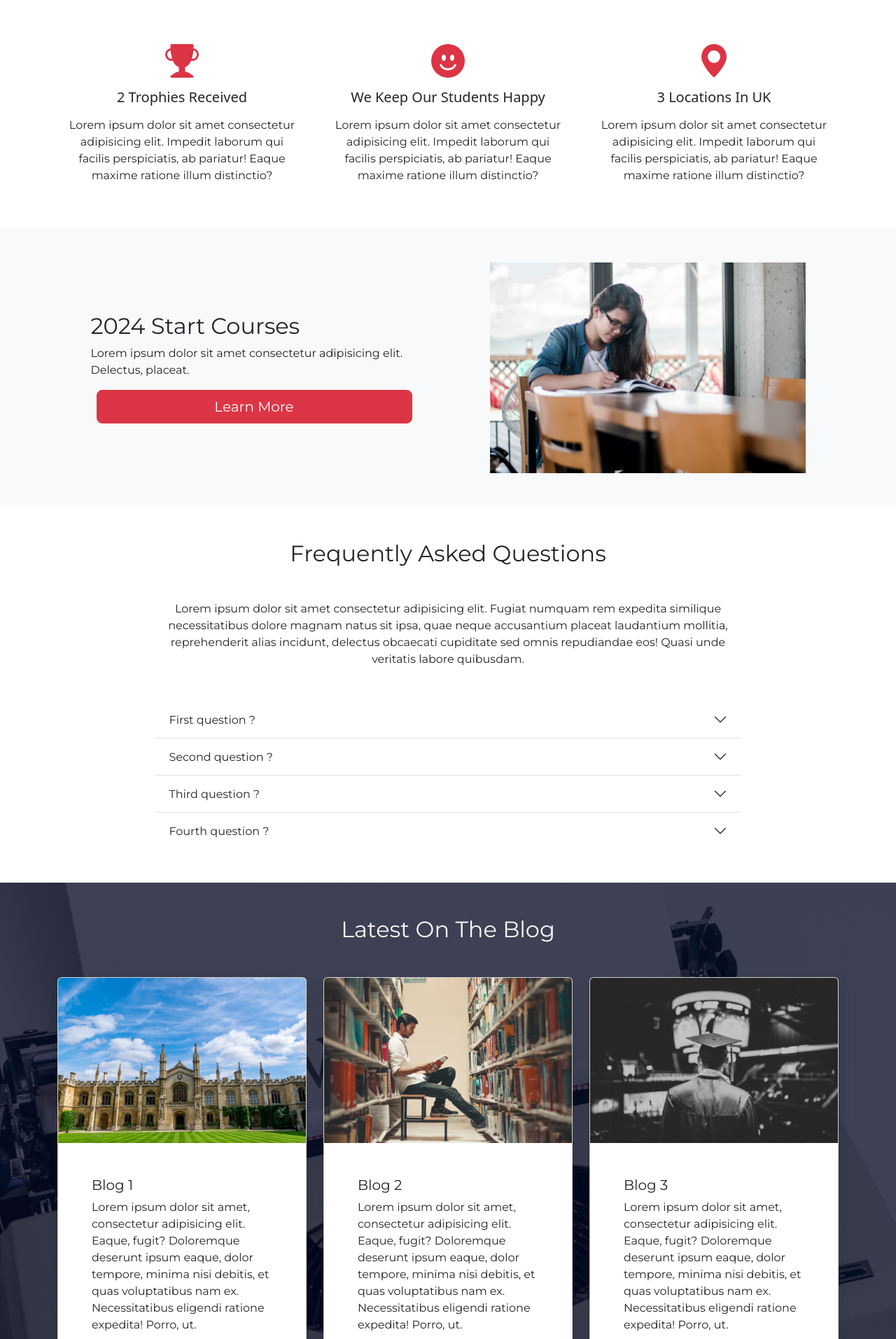
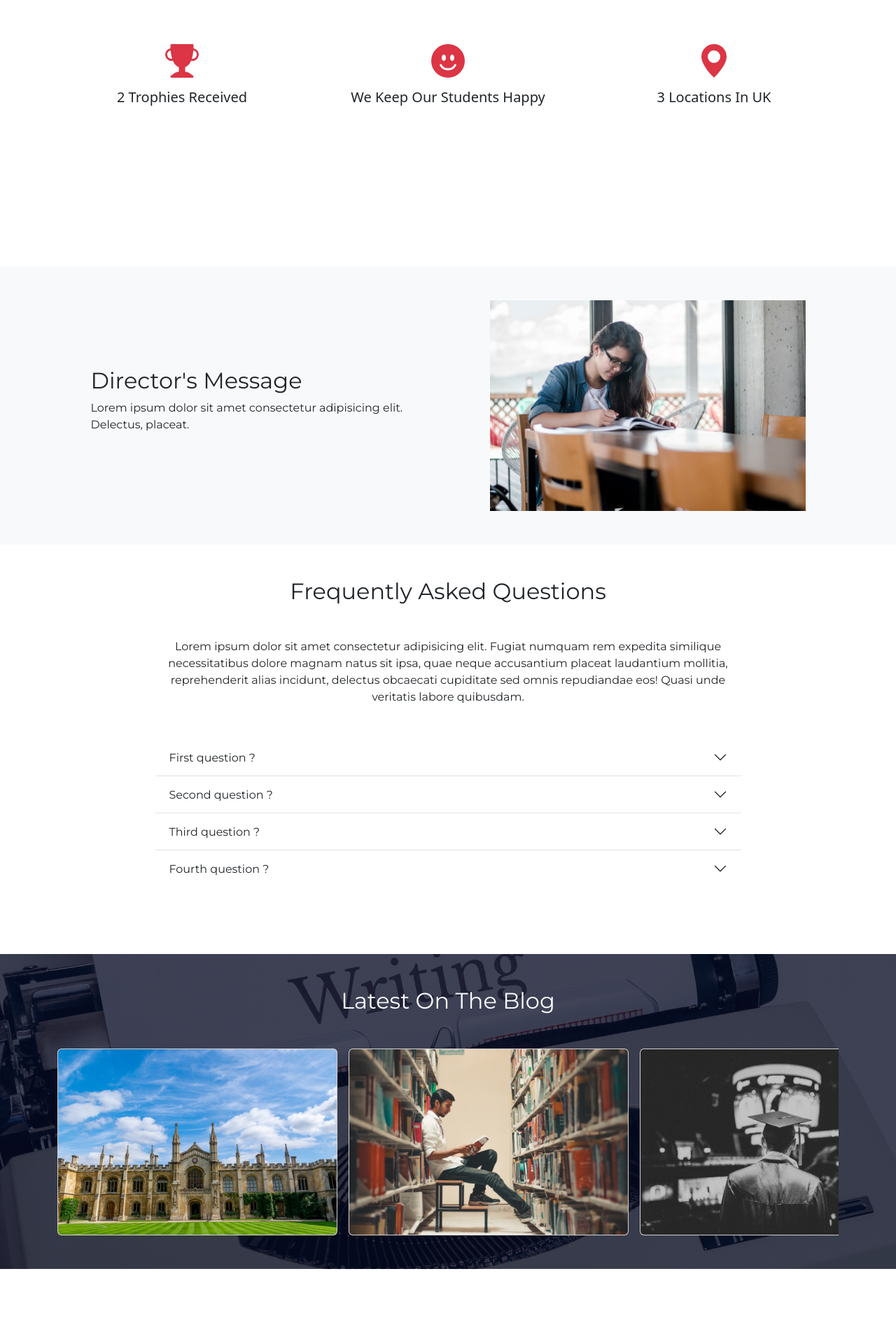
Before and after one commit to ShashwatGauniyal/shriRamKrishnaAcademyWebsite, a React (Create React App) app: page / in a window 1280 px wide. Shown: the part 887-2800 px from the top of the page at 70% size. Built offline with nearby package versions, Linux system fonts and the light colour scheme.

Commit message:
added some more features in the facilities page

```diff
--- a/src/App.css
+++ b/src/App.css
@@ -1,3 +1,7 @@
+html {
+  scroll-behavior: smooth;
+}
+
 .App {
   text-align: center;
 }
--- /dev/null
+++ b/src/components/OverviewSection/OverviewSection.css
@@ -0,0 +1,99 @@
+.blog-section {
+    background-color: #f8f9fa;
+  }
+
+  .scroll-container {
+
+    display: flex;
+    overflow-x: auto;
+    overflow-y:hidden;
+    scroll-snap-type: x mandatory;
+    -webkit-overflow-scrolling: touch;
+  }
+
+
+  .scroll-container::-webkit-scrollbar {
+    height: 12px; /* Height of the scrollbar */
+  }
+
+  .scroll-container::-webkit-scrollbar-thumb {
+    background-color: #888; /* Color of the scrollbar thumb */
+    border-radius: 7px; /* Roundness of the scrollbar thumb */
+  }
+
+  .scroll-container::-webkit-scrollbar-thumb:hover {
+    background-color: #555; /* Color of the scrollbar thumb when hovered */
+  }
+
+  .scroll-container::-webkit-scrollbar-track {
+    background: #f1f1f1; /* Color of the scrollbar track */
+    border-radius: 10px; /* Roundness of the scrollbar track */
+  }
+
+  .card-wrapper {
+    flex: 0 0 auto;
+    scroll-snap-align: start;
+    margin-right: 16px;
+    /* You can adjust the margin as needed */
+  }
+
+  #card-component {
+    position: relative;
+    overflow: hidden;
+  }
+
+  .card {
+    position: relative;
+    border: 1px solid #ccc;
+    border-radius: 5px;
+    overflow: hidden;
+    cursor: pointer;
+    transition: transform 0.3s ease, box-shadow 0.3s ease;
+    max-width: 400px;
+    min-width: 350px;
+  }
+
+  .card:hover {
+    transform: scale(1.05);
+    box-shadow: 0 10px 20px rgba(0, 0, 0, 0.213);
+  }
+
+  .card-image {
+    width: 100%;
+    height: auto;
+    display: block;
+  }
+
+  .overlay {
+    position: absolute;
+    top: 0;
+    bottom: 0;
+    left: 0;
+    right: 0;
+    height: 100%;
+    width: 100%;
+    opacity: 0;
+    transition: opacity 0.3s ease;
+    background-color: rgba(0, 0, 0, 0.5);
+    display: flex;
+    justify-content: center;
+    align-items: center;
+  }
+
+  .card:hover .overlay {
+    opacity: 0.8; /* Increase the opacity of the overlay */
+  }
+
+  .card:hover .card-text {
+    opacity: 1; /* Ensure the text is fully visible */
+    font-size: 24px; /* Increase the font size for better visibility */
+    text-shadow: 2px 2px 4px rgba(0, 0, 0, 0.5); /* Add text shadow for better contrast */
+  }
+
+  .card-text {
+    color: white;
+    font-size: 20px;
+    text-align: center;
+    opacity: 0.8; /* Make the text initially slightly visible */
+    transition: opacity 0.3s ease, font-size 0.3s ease; /* Smooth transition for visibility */
+  }
--- /dev/null
+++ b/src/components/OverviewSection/OverviewSection.jsx
@@ -0,0 +1,61 @@
+import React from 'react';
+import { Link } from 'react-router-dom';
+import Card from 'react-bootstrap/Card';
+import Blog1Img from '../../utils/images/blog1-img.jpg';
+import Blog2Img from '../../utils/images/blog2-img.jpg';
+import Blog3Img from '../../utils/images/blog3-img.jpg';
+import './OverviewSection.css';
+
+function OverviewSection () {
+  return (
+    <div className='blog-section text-light py-5'>
+      <div className='container d-flex flex-column align-items-center'>
+        <h2 className='text-center text-capitalize mb-5'>Latest on the blog</h2>
+        <div className='scroll-container'>
+          <div className='card-wrapper'>
+            <Link to="/courses">
+              <Card className='card'>
+                <img className='card-image' src={Blog1Img} alt='Course' />
+                <div className='overlay'>
+                  <p className='card-text'>Courses</p>
+                </div>
+              </Card>
+            </Link>
+          </div>
+          <div className='card-wrapper'>
+            <Link to="/about">
+              <Card className='card'>
+                <img className='card-image' src={Blog2Img} alt='About' />
+                <div className='overlay'>
+                  <p className='card-text'>About</p>
+                </div>
+              </Card>
+            </Link>
+          </div>
+          <div className='card-wrapper'>
+            <Link to="/blog">
+              <Card className='card'>
+                <img className='card-image' src={Blog3Img} alt='Blog' />
+                <div className='overlay'>
+                  <p className='card-text'>Blog</p>
+                </div>
+              </Card>
+            </Link>
+          </div>
+          <div className='card-wrapper'>
+            <Link to="/contact">
+              <Card className='card'>
+                <img className='card-image' src={Blog3Img} alt='Contact' />
+                <div className='overlay'>
+                  <p className='card-text'>Contact Us</p>
+                </div>
+              </Card>
+            </Link>
+          </div>
+        </div>
+      </div>
+    </div>
+  )
+}
+
+export default OverviewSection;
--- a/src/index.css
+++ b/src/index.css
@@ -1,4 +1,8 @@
 @import url('https://fonts.googleapis.com/css2?family=Montserrat&display=swap');
+
+html{
+  scroll-behavior: smooth;
+}
 
 body {
   margin: 0;
--- a/src/pages/Facilities/facilities.css
+++ b/src/pages/Facilities/facilities.css
@@ -1,4 +1,4 @@
-.facilities-container {
+.facilities-page {
     padding-top: 0px; /* Adjust padding to match the height of your navbar */
 }
 
@@ -6,39 +6,86 @@
     background-image: linear-gradient(rgba(5, 10, 35, 0.75), rgba(5, 10, 35, 0.75)), url(../../utils/images/blog3-img.jpg);
     padding: 500px 0;
     text-align: center;
-    color: #fff; /* Set text color to white */
+    color: #fff;
 }
 
-.facilities-content {
-    padding: 20px;
+.Facilities-page header {
+    background-size: cover;
+    background-position: center;
 }
 
-.facilities-grid {
-    display: grid;
-    grid-template-columns: repeat(auto-fill, minmax(250px, 1fr));
-    gap: 20px;
+.py-5 {
+    padding-top: 3rem !important;
+    padding-bottom: 3rem !important;
 }
 
-.facility-card {
-    background: #fff;
-    border-radius: 8px;
-    box-shadow: 0 4px 6px rgba(0, 0, 0, 0.1);
-    overflow: hidden;
-    text-align: center;
+.bg-light {
+    background-color: #f8f9fa !important;
 }
 
-.facility-card img {
-    width: 100%;
-    height: 200px;
-    object-fit: cover;
+.facility-container {
+    max-width: 960px;
+    margin: 0 auto;
+    padding: 0 15px;
 }
 
-.facility-card h3 {
-    margin: 10px 0;
-    font-size: 1.2em;
+.facility-container:hover {
+    transform: scale(1.05);
+    box-shadow: 0 10px 20px rgba(0, 0, 0, 0.213);
+    transition: transform 0.3s ease-in-out;
 }
 
-.facility-card p {
-    padding: 0 10px 10px;
-    color: #666;
+.row {
+    display: flex;
+    flex-wrap: wrap;
 }
+
+.col-lg-5 {
+    flex: 0 0 41.66667%;
+    max-width: 41.66667%;
+}
+
+.img-fluid {
+    max-width: 100%;
+    height: auto;
+}
+
+.text-capitalize {
+    text-transform: capitalize;
+}
+
+.text-light {
+    color: #f8f9fa !important;
+}
+
+.text-center {
+    text-align: center !important;
+}
+
+.fw-semibold {
+    font-weight: 600;
+}
+
+.h-100 {
+    height: 100% !important;
+}
+
+.min-vh-100 {
+    min-height: 100vh !important;
+}
+
+.d-flex {
+    display: flex !important;
+}
+
+.align-items-center {
+    align-items: center !important;
+}
+
+.flex-column {
+    flex-direction: column !important;
+}
+
+.justify-content-around {
+    justify-content: space-around !important;
+}
--- a/src/pages/Home/Home.jsx
+++ b/src/pages/Home/Home.jsx
@@ -4,31 +4,7 @@ import { Link } from 'react-router-dom';
 import ChooseSection from '../../components/ChooseSection/ChooseSection';
 import StartCoursesImg from '../../utils/images/start-courses-img.jpg';
 import FaqAccordion from '../../components/FaqAccordion/FaqAccordion';
-import { Card } from 'react-bootstrap';
-import Blog1Img from '../../utils/images/blog1-img.jpg';
-import Blog2Img from '../../utils/images/blog2-img.jpg';
-import Blog3Img from '../../utils/images/blog3-img.jpg';
-
-const blogs = [
-    {
-        id: 1,
-        img: [Blog1Img],
-        title: 'Blog 1',
-        description: 'Lorem ipsum dolor sit amet, consectetur adipisicing elit. Eaque, fugit? Doloremque deserunt ipsum eaque, dolor tempore, minima nisi debitis, et quas voluptatibus nam ex. Necessitatibus eligendi ratione expedita! Porro, ut.'
-    },
-    {
-        id: 2,
-        img: [Blog2Img],
-        title: 'Blog 2',
-        description: 'Lorem ipsum dolor sit amet, consectetur adipisicing elit. Eaque, fugit? Doloremque deserunt ipsum eaque, dolor tempore, minima nisi debitis, et quas voluptatibus nam ex. Necessitatibus eligendi ratione expedita! Porro, ut.'
-    },
-    {
-        id: 3,
-        img: [Blog3Img],
-        title: 'Blog 3',
-        description: 'Lorem ipsum dolor sit amet, consectetur adipisicing elit. Eaque, fugit? Doloremque deserunt ipsum eaque, dolor tempore, minima nisi debitis, et quas voluptatibus nam ex. Necessitatibus eligendi ratione expedita! Porro, ut.'
-    }
-];
+import OverviewSection from '../../components/OverviewSection/OverviewSection';
 
 function Home() {
   return (
@@ -36,8 +12,8 @@ function Home() {
         <header className='h-100 min-vh-100 d-flex align-items-center text-light'>
             <div className='container d-flex flex-column align-items-center'>
                 <h2>Welcome To</h2>
-                <h1 className='text-center fw-semibold'>Shri Ramkrishna Academy</h1>
-                <p>Lorem ipsum dolor sit amet consectetur adipisicing elit. Placeat nam libero nulla. Eos mollitia ducimus enim eligendi sit cumque modi distinctio beatae, esse id officiis et neque excepturi eum illum.</p>
+                <h1 className='text-center fw-semibold'>Shri RamKrishna Academy</h1>
+                <p>Lorem ipsum dolor sit amet, consectetur adipisicing elit. Eaque, fugit? Doloremque deserunt ipsum eaque, dolor tempore, minima nisi debitis, et quas voluptatibus nam ex. Necessitatibus eligendi ratione expedita! Porro, ut.</p>
                 <div className='d-flex flex-column flex-sm-row align-items-center'>
                     {/* Button change karne hai */}
                     <Link to="/courses">
@@ -49,7 +25,7 @@ function Home() {
                 </div>
             </div>
         </header>
-        {/* ise change karna hai  */}
+
         <div className="py-5">
             <ChooseSection />
         </div>
@@ -59,11 +35,8 @@ function Home() {
             <div className="container">
                 <div className='row d-flex align-items-center justify-content-around'>
                     <div className='col-lg-5'>
-                        <h2 className='text-capitalize'>2024 start courses</h2>
+                        <h2 className='text-capitalize'>Director's Message</h2>
                         <p>Lorem ipsum dolor sit amet consectetur adipisicing elit. Delectus, placeat.</p>
-                        <Link to="/courses">
-                            <button type='button' className='btn btn-danger btn-lg mx-0 mx-sm-2 my-2 my-sm-0'>Learn More</button>
-                        </Link>
                     </div>
                     <div className='col-lg-5 mt-5 mt-lg-0'>
                         <img src={StartCoursesImg} className='img-fluid' alt="" />
@@ -72,34 +45,15 @@ function Home() {
             </div>
         </div>
 
-        {/* ye bhi */}
+        {/*  FAQ*/}
         <div className="py-5">
             <FaqAccordion />
         </div>
 
         {/* ye bhi */}
-        <div className='blog-section text-light py-5'>
-            <div className='container d-flex flex-column align-items-center'>
-                <h2 className='text-center text-capitalize mb-5'>Latest on the blog</h2>
-                <div className='row g-4'>
-                    {blogs.map((blog) => (
-                        <div key={blog.id} className='col-md-6 col-lg-4'>
-                            <Link to="/blog" className='text-decoration-none'>
-                                <Card className='h-100 shadow scale-hover-effect'>
-                                    <Card.Img variant="top" src={blog.img} />
-                                    <Card.Body className='p-md-5'>
-                                        <Card.Title>{blog.title}</Card.Title>
-                                        <Card.Text>{blog.description}</Card.Text>
-                                    </Card.Body>
-                                </Card>
-                            </Link>
-                        </div>
-                    ))}
-                </div>
-                <Link to="/blog">
-                    <button type='button' className='btn btn-danger btn-lg mt-5'>Read More Blogs</button>
-                </Link>
-            </div>
+
+        <div className="py-5">
+            <OverviewSection />
         </div>
     </div>
   )
```
Also changed, not shown: src/pages/Facilities/facilities.jsx (+69 -37 lines).
